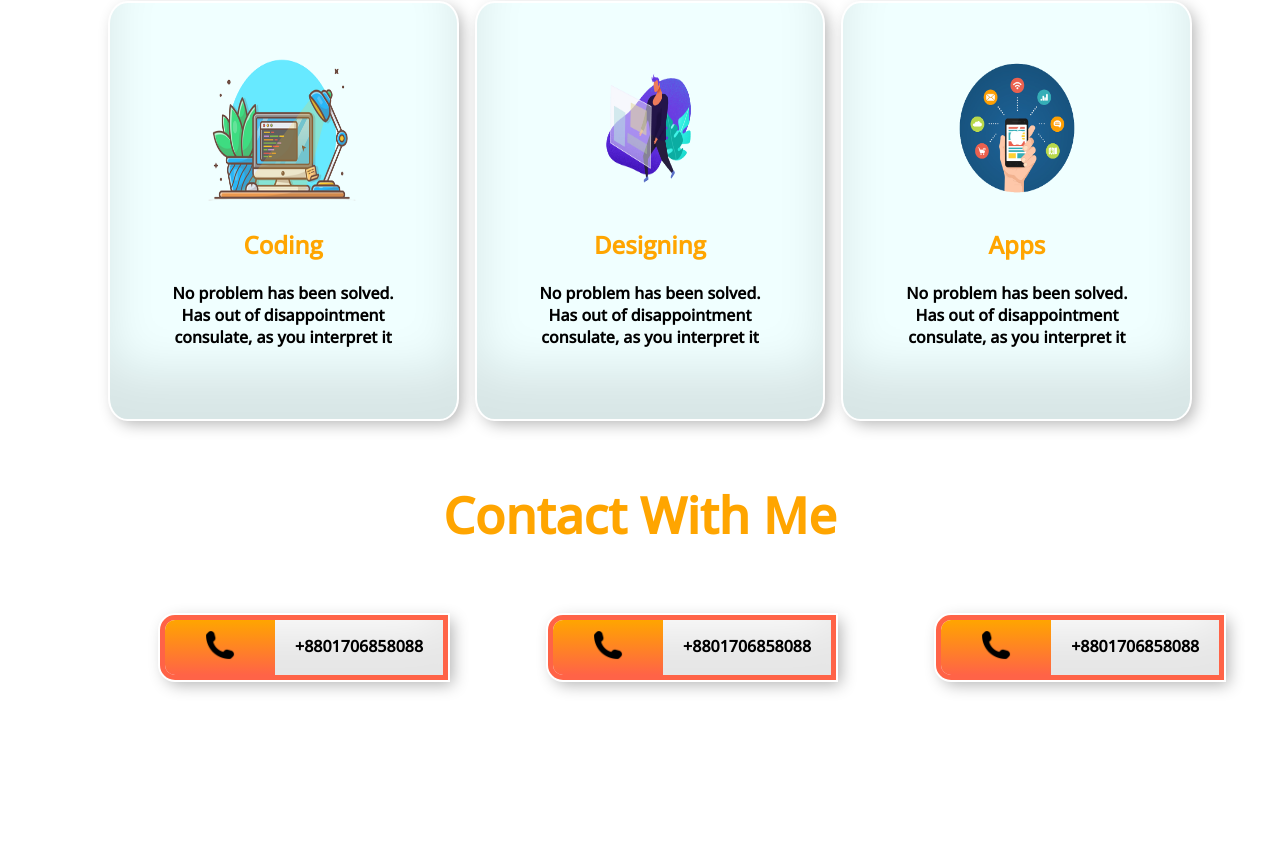
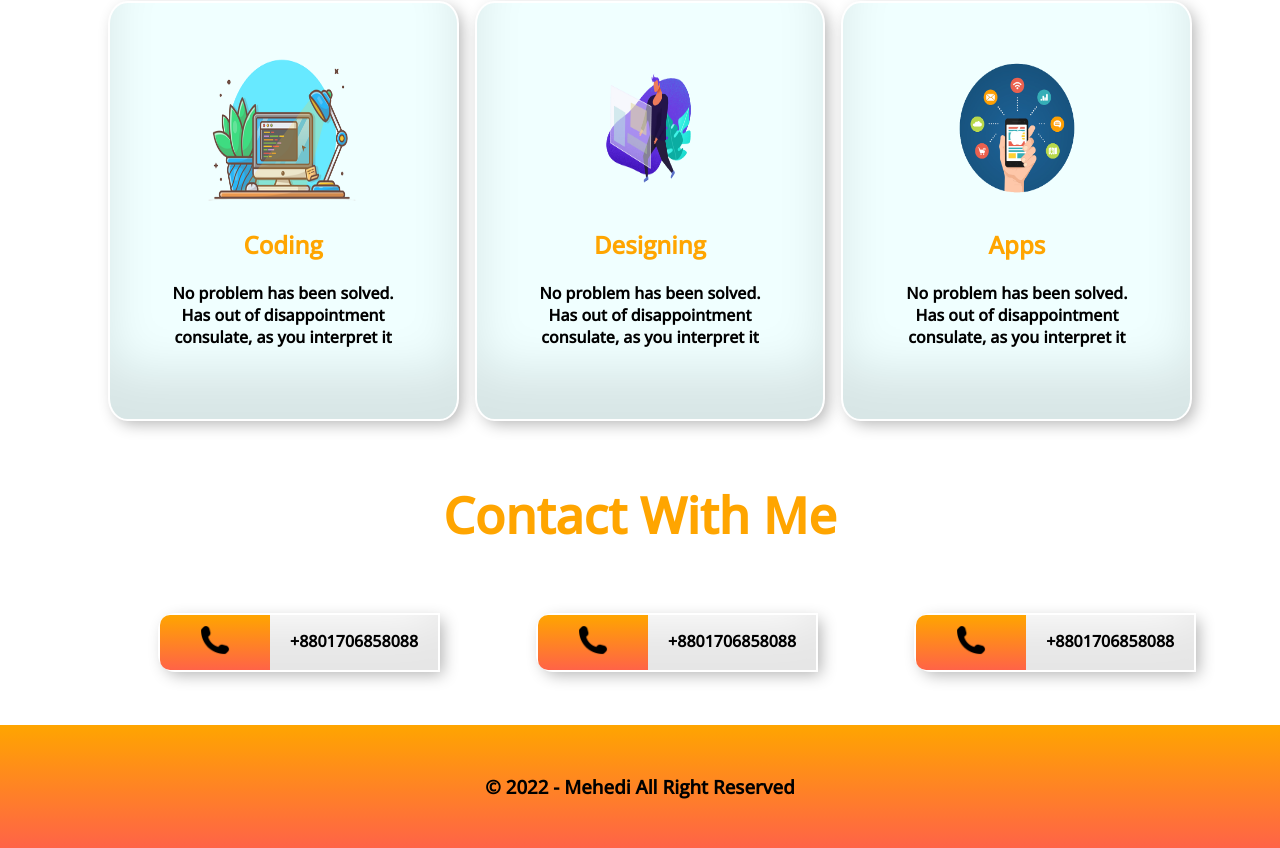
Before and after one commit to mehedi8580/developer-site, a plain HTML site: page index.html in a window 1280 px wide. Shown: the part 1198-2046 px from the top of the page. Before the commit the page ends 1903 px from the top, so only its background shows below. Drawn offline with nearby package versions, Linux system fonts and the light colour scheme.

Commit message:
final submission for html and css basic design

```diff
--- a/index.html
+++ b/index.html
@@ -112,5 +112,9 @@
 </div>
 </section>
 
+<footer>
+<h3> © 2022 - Mehedi All Right Reserved</h3>
+
+</footer>
 </body>
 </html>
--- a/style/style.css
+++ b/style/style.css
@@ -158,7 +158,7 @@ padding-bottom: 20px;
           0.3em 0.3em 1em rgba(0,0,0,0.3);
 
           margin: 5px 50px;
-          border: 5px solid tomato;
+
           border-top-left-radius: 15px;
           border-bottom-left-radius: 15px;
 
@@ -177,3 +177,10 @@ padding-bottom: 20px;
 .item2{
     padding: 15px 20px;
 }
+
+footer{
+    margin-top: 30px;
+    text-align: center;
+    padding: 30px 400px;
+    background-image: linear-gradient(orange, tomato);
+}
```
